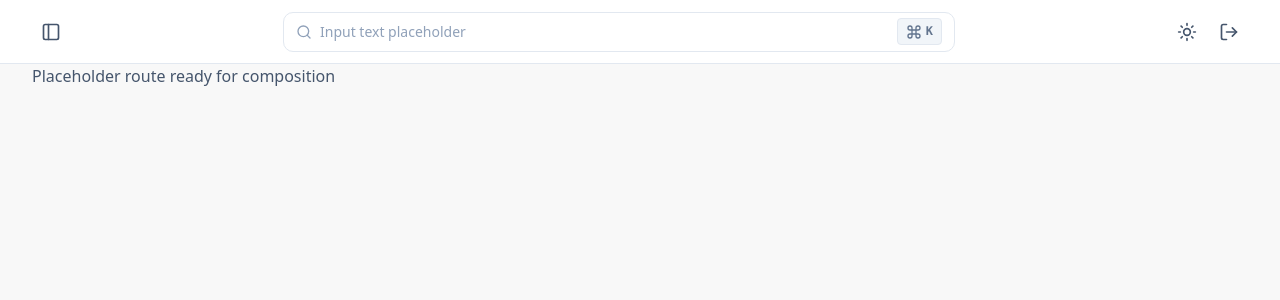
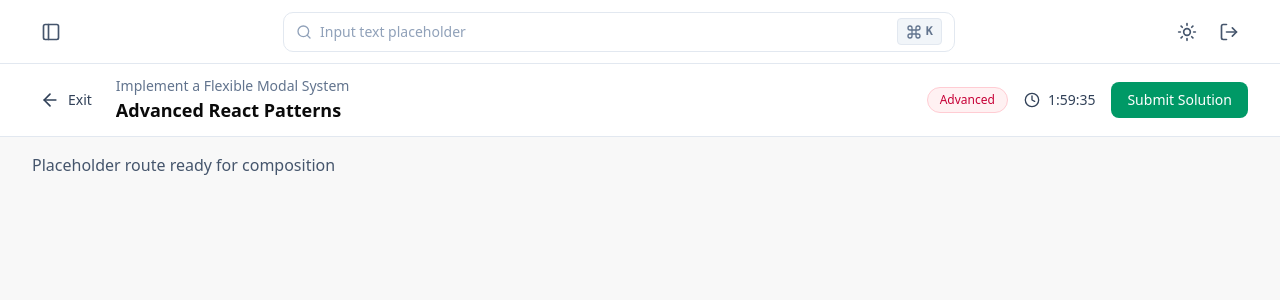
Before and after one commit to AaronMatarrita/kanux-frontend-web, a Next.js app in the folder kanux-web/: page /talent/challenges/1/execute in a window 1280 px wide. Shown: the top 300 px of the page. Built offline with nearby package versions, Linux system fonts and the light colour scheme.

Commit message:
Add ExecutionTopbar component to challenge execution page
Introduces the ExecutionTopbar UI component for the challenge execution page, displaying challenge title, subtitle, difficulty, timer, and action buttons. This enhances the user interface for technical challenge execution.

```diff
--- a/kanux-web/src/app/(private)/talent/challenges/[id]/execute/page.tsx
+++ b/kanux-web/src/app/(private)/talent/challenges/[id]/execute/page.tsx
@@ -1,8 +1,16 @@
+import { ExecutionTopbar } from "@/modules/challenges/execution/components/ExecutionTopbar";
 // UI-only route for challenge technical execution
 // No implementation yet; will compose domain container from src/modules/challenges/execution/pages
 export default function Page() {
   return (
     <div className="space-y-4">
+      <ExecutionTopbar
+        title="Advanced React Patterns"
+        subtitle="Implement a Flexible Modal System"
+        difficulty="advanced"
+        timeLabel="1:59:35"
+      />
+
       {/* Rest of the execution layout will be composed below (UI-only) */}
       <div className="px-4 sm:px-6 lg:px-8">
         <p className="text-slate-600">
--- a/kanux-web/src/modules/challenges/execution/components/ExecutionTopbar.tsx
+++ b/kanux-web/src/modules/challenges/execution/components/ExecutionTopbar.tsx
@@ -0,0 +1,76 @@
+"use client";
+
+import { ArrowLeft, Clock } from "lucide-react";
+
+type Difficulty = "beginner" | "intermediate" | "advanced";
+
+interface ExecutionTopbarProps {
+  title: string;
+  subtitle?: string;
+  difficulty: Difficulty;
+  timeLabel: string; // e.g. "1:59:35"
+  onExit?: () => void;
+  onSubmit?: () => void;
+}
+
+const difficultyStyles: Record<Difficulty, string> = {
+  beginner: "bg-emerald-50 text-emerald-700 border border-emerald-200",
+  intermediate: "bg-amber-50 text-amber-700 border border-amber-200",
+  advanced: "bg-rose-50 text-rose-700 border border-rose-200",
+};
+
+export function ExecutionTopbar({
+  title,
+  subtitle,
+  difficulty,
+  timeLabel,
+  onExit,
+  onSubmit,
+}: ExecutionTopbarProps) {
+  return (
+    <div className="w-full bg-white border-b border-slate-200">
+      <div className="px-4 sm:px-6 lg:px-8 py-3 flex items-center justify-between gap-4">
+        {/* Left: Exit + titles */}
+        <div className="flex items-center gap-4 min-w-0">
+          <button
+            type="button"
+            onClick={onExit}
+            className="inline-flex items-center gap-2 text-slate-700 hover:text-slate-900 px-2 py-1 rounded-md hover:bg-slate-50 focus-visible:outline-none focus-visible:ring-2 focus-visible:ring-slate-300"
+          >
+            <ArrowLeft className="w-5 h-5" />
+            <span className="text-sm font-medium">Exit</span>
+          </button>
+
+          <div className="min-w-0">
+            <div className="text-sm text-slate-500 truncate">{subtitle}</div>
+            <div className="text-base sm:text-lg font-semibold truncate">
+              {title}
+            </div>
+          </div>
+        </div>
+
+        {/* Right: difficulty pill, timer, submit button */}
+        <div className="flex items-center gap-3 sm:gap-4">
+          <span
+            className={`px-3 py-1 rounded-full text-xs font-medium ${difficultyStyles[difficulty]}`}
+          >
+            {difficulty.charAt(0).toUpperCase() + difficulty.slice(1)}
+          </span>
+
+          <div className="hidden sm:flex items-center gap-2 text-slate-700">
+            <Clock className="w-4 h-4" />
+            <span className="text-sm tabular-nums">{timeLabel}</span>
+          </div>
+
+          <button
+            type="button"
+            onClick={onSubmit}
+            className="inline-flex items-center rounded-md bg-emerald-600 px-3 sm:px-4 py-2 text-sm font-medium text-white hover:bg-emerald-700 focus-visible:outline-none focus-visible:ring-2 focus-visible:ring-emerald-300"
+          >
+            Submit Solution
+          </button>
+        </div>
+      </div>
+    </div>
+  );
+}
```
